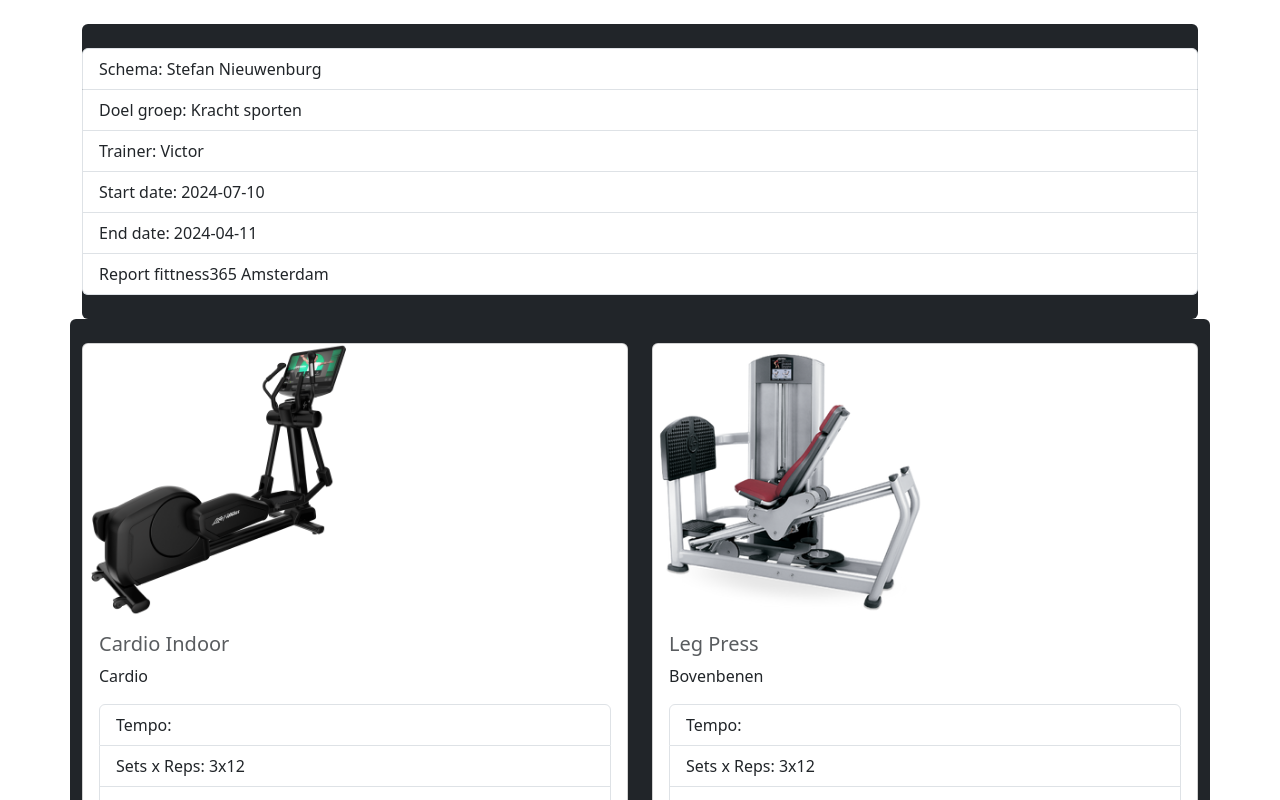
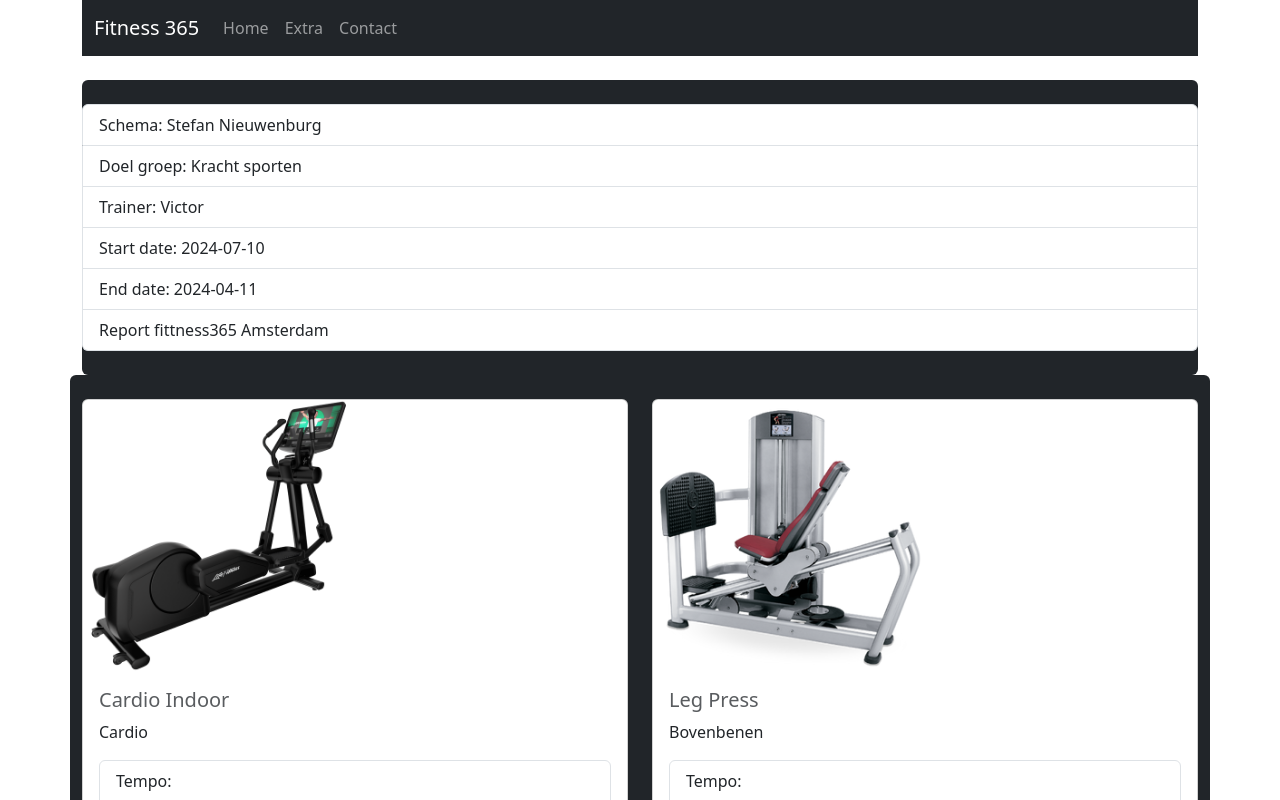
Before and after one commit to Stefannieuwenburg/bs5-react-fitness365, a React (Create React App) app: page / in a window 1280 px wide. Shown: the top 800 px of the page. Built offline with nearby package versions, Linux system fonts and the light colour scheme.

Commit message:
Navbar commit

```diff
--- a/src/App.js
+++ b/src/App.js
@@ -1,6 +1,8 @@
 
 import "bootstrap/dist/css/bootstrap.min.css";
 import Container from "react-bootstrap/Container";
+import Nav from "react-bootstrap/Nav";
+import Navbar from "react-bootstrap/Navbar";
 import Row from "react-bootstrap/Row";
 import Col from "react-bootstrap/Col";
 import Card from "react-bootstrap/Card";
@@ -11,7 +13,20 @@ const App=() => {
   return (
     <div className="vh-100 ">
       <Container className="vh-100 ">
-        <header className="bg-dark rounded">
+        <Navbar bg="dark" variant="dark" expand="lg">
+          <Container>
+            <Navbar.Brand href="#home">Fitness 365</Navbar.Brand>
+            <Navbar.Toggle aria-controls="basic-navbar-nav" />
+            <Navbar.Collapse id="basic-navbar-nav">
+              <Nav className="me-auto">
+                <Nav.Link href="#Home">Home</Nav.Link>
+                <Nav.Link href="#Extra">Extra</Nav.Link>
+                <Nav.Link href="#Contact">Contact</Nav.Link>
+              </Nav>
+            </Navbar.Collapse>
+          </Container>
+        </Navbar>
+        <header id="Home" className="bg-dark rounded">
           <Row className="mt-4 mb-4">
             <Col>
               <ListGroup className="mt-4 mb-4">
@@ -25,7 +40,7 @@ const App=() => {
             </Col>
           </Row>
         </header>
-        <main className="">
+        <main>
           <Row xs={1} md={2} className="g-4 bg-dark rounded ">
             {items.map((item) => (
               <Col key={item.id}>
@@ -47,7 +62,7 @@ const App=() => {
               </Col>
             ))}
           </Row>
-          <Row className="mx-auto bg-dark rounded">
+          <Row id="Extra" className="mx-auto bg-dark rounded">
             <Col className="my-4 text-center">
               <ListGroup>
                 <ListGroup.Item>
@@ -81,10 +96,10 @@ const App=() => {
             ))}
           </Row>
         </main>
-        <footer className="">
+        <footer id="Contact">
           <ListGroup className="mt-4 mb-4 bg-dark rounded">
             <ListGroup.Item>Aantal weken:4</ListGroup.Item>
-            <ListGroup.Item>Tel:0626142085</ListGroup.Item>
+            <ListGroup.Item>Tel:085 487 1920</ListGroup.Item>
             <ListGroup.Item className="mb-4">fittness365</ListGroup.Item>
           </ListGroup>
         </footer>
```
